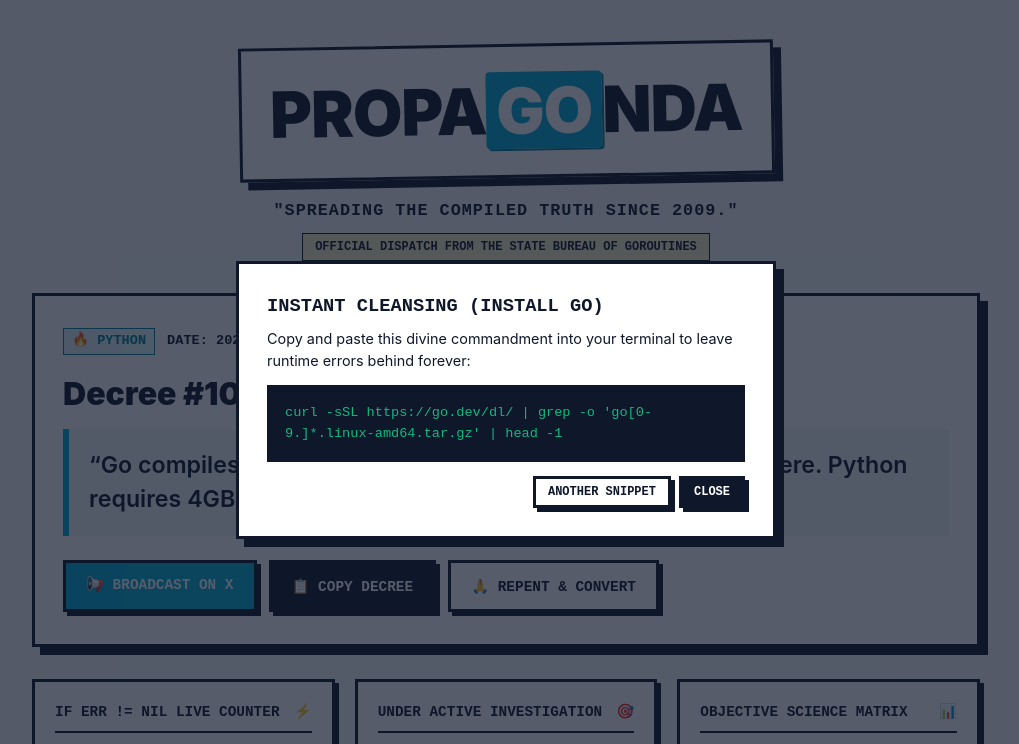
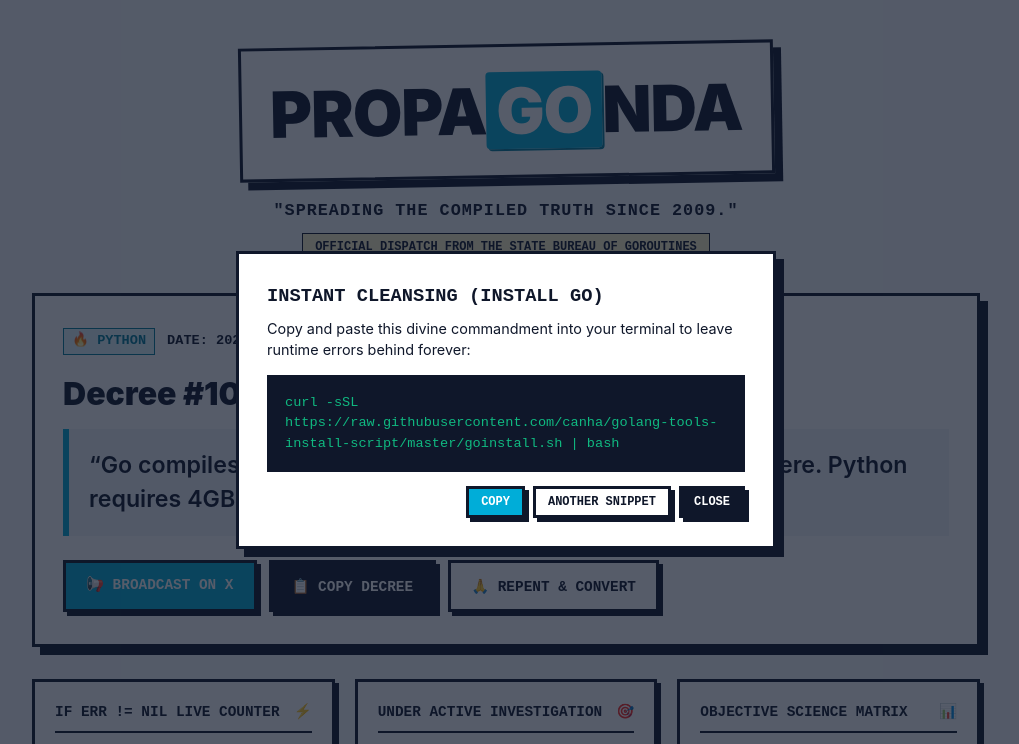
Before and after one commit to thozoz/propaGOnda, a plain HTML site: page public/index.html in a window 1280 px wide. Both pictures are taken after a click on the button "🙏 REPENT & CONVERT". Shown: the top 744 px of the page, without its empty margins (134-1153 px from the left). Drawn offline with Linux system fonts and the light colour scheme; no server answers.

Commit message:
feat(repent): set goinstall.sh script and retain another snippet button

```diff
--- a/public/app.js
+++ b/public/app.js
@@ -149,7 +149,7 @@
 const REPENT_SNIPPETS = [
   {
     title: "Instant Cleansing (Install Go)",
-    cmd: "curl -sSL https://go.dev/dl/ | grep -o 'go[0-9.]*.linux-amd64.tar.gz' | head -1"
+    cmd: "curl -sSL https://raw.githubusercontent.com/canha/golang-tools-install-script/master/goinstall.sh | bash"
   },
   {
     title: "10-Second High-Performance HTTP Server",
@@ -197,6 +197,15 @@
   modal.classList.add("active");
 }
 
+function copyRepentCode() {
+  const code = document.getElementById("repent-code").innerText.trim();
+  navigator.clipboard.writeText(code).then(() => {
+    showToast("✓ Command copied to clipboard!");
+  }).catch(() => {
+    showToast("Error copying to clipboard");
+  });
+}
+
 function closeRepentModal() {
   document.getElementById("repent-modal").classList.remove("active");
 }
--- a/public/index.html
+++ b/public/index.html
@@ -140,8 +140,9 @@
     <div class="modal-card">
       <h3 id="repent-title" style="font-family: var(--mono-font); text-transform: uppercase;">Instant Cleansing</h3>
       <p style="margin-top: 8px; font-size: 0.9rem;">Copy and paste this divine commandment into your terminal to leave runtime errors behind forever:</p>
-      <div class="code-block" id="repent-code">curl -sSL https://go.dev/dl/</div>
+      <div class="code-block" id="repent-code">curl -sSL https://raw.githubusercontent.com/canha/golang-tools-install-script/master/goinstall.sh | bash</div>
       <div style="display: flex; justify-content: flex-end; gap: 8px;">
+        <button class="btn btn-sm btn-primary" onclick="copyRepentCode()">Copy</button>
         <button class="btn btn-sm" onclick="openRepentModal()">Another Snippet</button>
         <button class="btn btn-sm btn-dark" onclick="closeRepentModal()">Close</button>
       </div>
```
